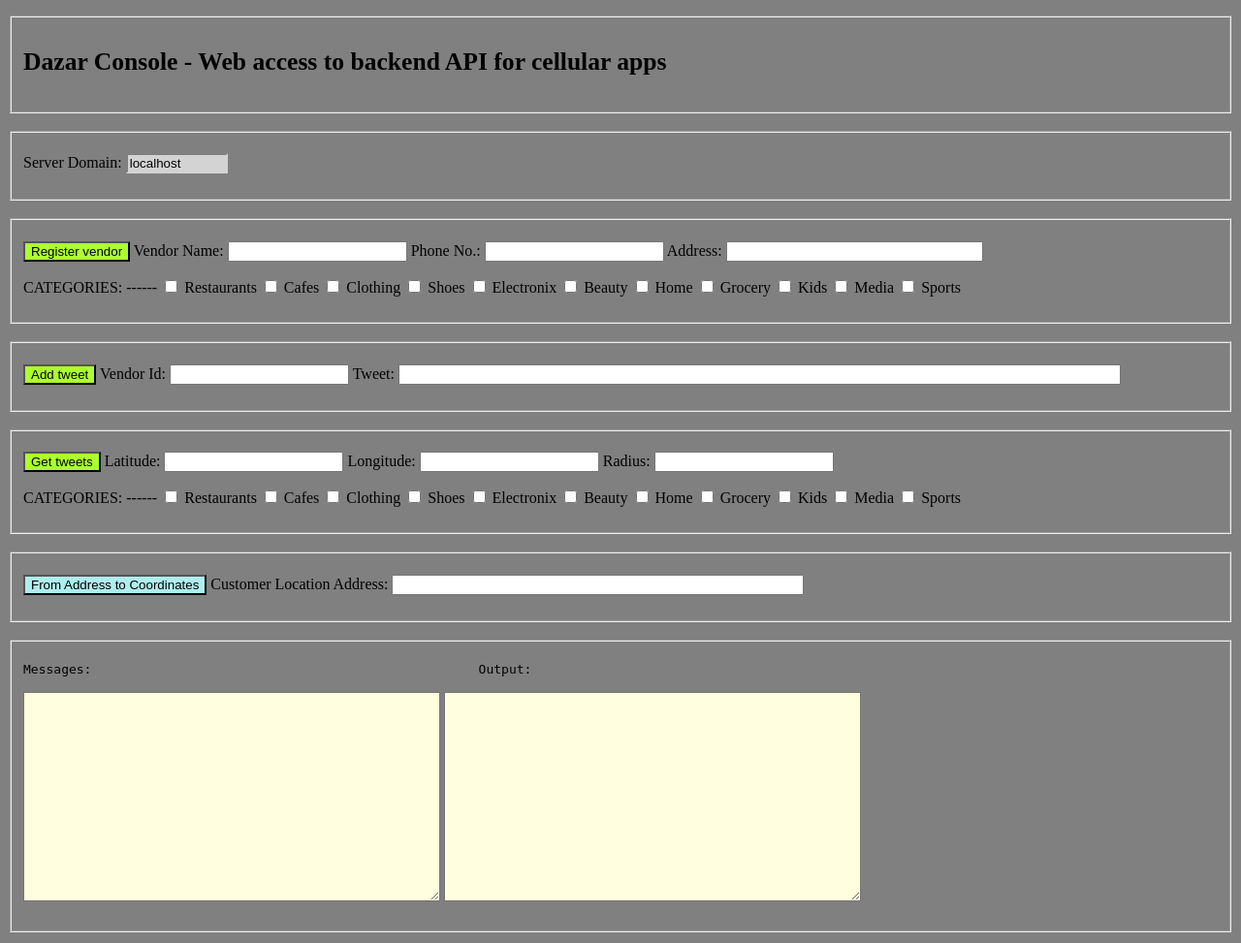
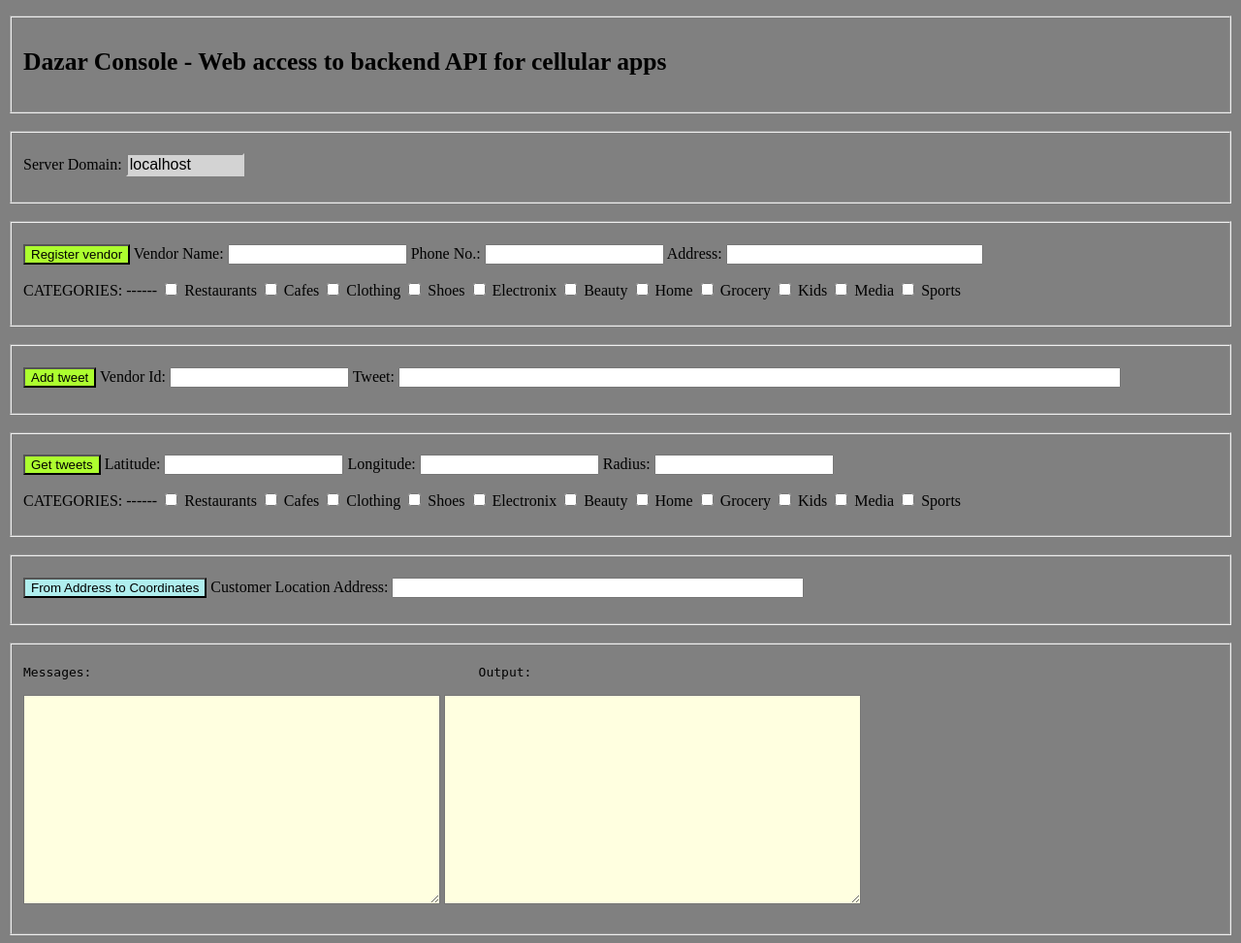
Before and after one commit to alexshacked/dazar, a Python web app: template django_backend/django_backend/templates/apiConsole.html in a window 1280 px wide. Shown: the whole page at 97% size. Run offline with Jinja, Linux system fonts and the light colour scheme; the template is opened without the code that fills it, so the values that code supplies are empty.

Commit message:
domain control. increased the text size

```diff
--- a/django_backend/django_backend/templates/apiConsole.html
+++ b/django_backend/django_backend/templates/apiConsole.html
@@ -15,7 +15,7 @@
     <fieldset>
     <p>
         Server Domain:
-        <input type="text" name="txtUri" size="10" maxlength="10" readonly style="background-color:LightGray;border-color:LightGray"/>
+        <input type="text" name="txtUri" size="10" maxlength="10" readonly style="background-color:LightGray;border-color:LightGray;font-size:100%"/>
     </p>
     </fieldset>
     &nbsp
--- a/django_backend/django_backend/templates/gisUnittest.html
+++ b/django_backend/django_backend/templates/gisUnittest.html
@@ -19,7 +19,7 @@
     <fieldset>
     <p>
         Domain:
-        <input type="text" name="txtUri" size="30" maxlength="30" readonly style="background-color:LightGray;border-color:LightGray"/>
+        <input type="text" name="txtUri" size="30" maxlength="30" readonly style="background-color:LightGray;border-color:LightGray;font-size:100%"/>
         Radius:
         <input type="text" name="txtRadius" size="5" maxlength="5" />
         Street:
```
